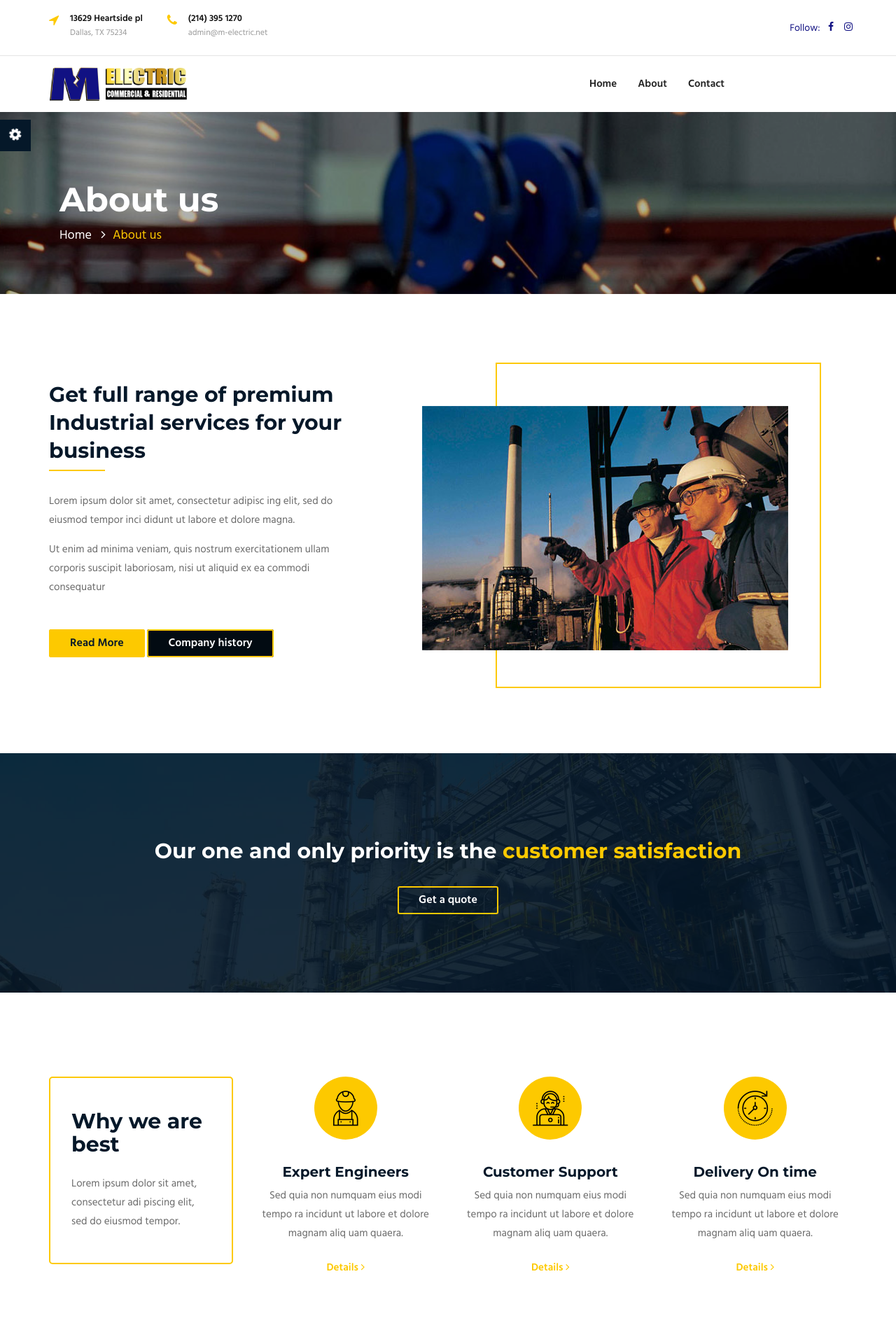
After one commit to PaulCabeza/m-electric-website, a Django app: page /about/ in a window 1280 px wide. The commit adds this page. Shown: the top 1920 px of the page at 70% size. Run offline with Django 3.2, Linux system fonts and the light colour scheme; some libraries are stand-ins or nearby versions.

Commit message:
updated links on index and adding about page

```diff
--- /dev/null
+++ b/website/templates/about.html
@@ -0,0 +1,295 @@
+{% extends 'base.html' %}
+{% load static %}
+{% block content %}
+
+
+        <!-- start page-title -->
+        <section class="page-title">
+            <div class="container">
+                <div class="row">
+                    <div class="col col-xs-12">
+                        <h2>About us</h2>
+                        <ol class="breadcrumb">
+                            <li><a href="index-2.html">Home</a></li>
+                            <li>About us</li>
+                        </ol>
+                    </div>
+                </div> <!-- end row -->
+            </div> <!-- end container -->
+        </section>
+        <!-- end page-title -->
+
+
+        <!-- start offer -->
+        <section class="section-padding offer-section">
+            <div class="container">
+                <div class="row">
+                    <div class="col col-md-5">
+                        <div class="section-title-s3">
+                            <h2>Get full range of premium Industrial services for your business</h2>
+                        </div>
+                        <div class="offer-text">
+                            <p>Lorem ipsum dolor sit amet, consectetur adipisc ing elit, sed do eiusmod tempor inci didunt ut labore et dolore magna.</p>
+                            <p>Ut enim ad minima veniam, quis nostrum exercitationem ullam corporis suscipit laboriosam, nisi ut aliquid ex ea commodi consequatur</p>
+                            <a href="#" class="theme-btn read-more">Read More</a>
+                            <a href="#" class="theme-btn-s2 read-more">Company history</a>
+                        </div>
+                    </div>
+                    <div class="col col-md-7">
+                        <div class="offer-pic">
+                            <img src="assets/images/offer-pic.jpg" alt>
+                        </div>
+                    </div>
+                </div> <!-- end row -->
+            </div> <!-- end container -->
+        </section>
+        <!-- end offer -->
+
+
+        <!-- start cta -->
+        <section class="cta section-padding parallax" data-bg-image="assets/images/cta-bg.jpg">
+            <div class="container">
+                <div class="row">
+                    <div class="col col-xs-12">
+                        <h2>Our one and only priority is the <span>customer satisfaction</span></h2>
+                        <a href="#" class="theme-btn-s5">Get a quote</a>
+                    </div>
+                </div>
+            </div> <!-- end container -->
+        </section>
+        <!-- end cta -->
+
+
+        <!-- start features -->
+        <section class="features section-padding">
+            <div class="container">
+                <div class="row">
+                    <div class="col col-md-3">
+                        <div class="features-title">
+                            <h2>Why we are best</h2>
+                            <p>Lorem ipsum dolor sit amet, consectetur adi piscing elit, sed do eiusmod tempor.</p>
+                        </div>
+                    </div>
+                    <div class="col col-md-3 col-sm-4">
+                        <div class="feature-grid">
+                            <div class="icon">
+                                <i class="fi flaticon-people"></i>
+                            </div>
+                            <div class="details">
+                                <h3>Expert Engineers</h3>
+                                <p>Sed quia non numquam eius modi tempo ra incidunt ut labore et dolore magnam aliq uam quaera.</p>
+                                <a href="#" class="more">Details <i class="fa fa-angle-right"></i></a>
+                            </div>
+                        </div>
+                    </div>
+                    <div class="col col-md-3 col-sm-4">
+                        <div class="feature-grid">
+                            <div class="icon">
+                                <i class="fi flaticon-support"></i>
+                            </div>
+                            <div class="details">
+                                <h3>Customer Support</h3>
+                                <p>Sed quia non numquam eius modi tempo ra incidunt ut labore et dolore magnam aliq uam quaera.</p>
+                                <a href="#" class="more">Details <i class="fa fa-angle-right"></i></a>
+                            </div>
+                        </div>
+                    </div>
+                    <div class="col col-md-3 col-sm-4">
+                        <div class="feature-grid">
+                            <div class="icon">
+                                <i class="fi flaticon-time-passing"></i>
+                            </div>
+                            <div class="details">
+                                <h3>Delivery On time</h3>
+                                <p>Sed quia non numquam eius modi tempo ra incidunt ut labore et dolore magnam aliq uam quaera.</p>
+                                <a href="#" class="more">Details <i class="fa fa-angle-right"></i></a>
+                            </div>
+                        </div>
+                    </div>
+                </div>
+            </div> <!-- end container -->
+        </section>
+        <!-- end features -->
+
+
+        <!-- start our-team -->
+        <section class="our-team our-team-bg section-padding">
+            <div class="container">
+                <div class="row">
+                    <div class="col col-md-8 col-md-offset-2">
+                        <div class="section-title-s5">
+                            <h2>Our team</h2>
+                            <p>Sed ut perspiciatis unde omnis iste natus error sit voluptatem accusantium doloremque laudantium, totam rem aperiam, eaque ipsa quae ab illo inventore</p>
+                        </div>
+                    </div>
+                </div> <!-- end row -->
+
+                <div class="row">
+                    <div class="col col-lg-10 col-lg-offset-1">
+                        <div class="team-slider team-grids">
+                            <div class="team-grid">
+                                <div class="member-pic-social square-hover-effect-parent">
+                                    <div class="square-hover-effect">
+                                        <span class="hover-1"></span>
+                                        <span class="hover-2"></span>
+                                        <span class="hover-3"></span>
+                                        <span class="hover-4"></span>
+                                    </div>
+                                    <div class="member-pic">
+                                        <img src="assets/images/team/img-1.jpg" alt>
+                                    </div>
+                                    <div class="social">
+                                        <ul class="social-links">
+                                            <li><a href="#"><i class="fa fa-facebook"></i></a></li>
+                                            <li><a href="#"><i class="fa fa-twitter"></i></a></li>
+                                            <li><a href="#"><i class="fa fa-linkedin"></i></a></li>
+                                        </ul>
+                                    </div>
+                                </div>
+                                <div class="member-info">
+                                    <h3>Malcolm Marshall</h3>
+                                    <p>Director of the board</p>
+                                </div>
+                            </div>
+                            <div class="team-grid">
+                                <div class="member-pic-social square-hover-effect-parent">
+                                    <div class="square-hover-effect">
+                                        <span class="hover-1"></span>
+                                        <span class="hover-2"></span>
+                                        <span class="hover-3"></span>
+                                        <span class="hover-4"></span>
+                                    </div>
+                                    <div class="member-pic">
+                                        <img src="assets/images/team/img-2.jpg" alt>
+                                    </div>
+                                    <div class="social">
+                                        <ul class="social-links">
+                                            <li><a href="#"><i class="fa fa-facebook"></i></a></li>
+                                            <li><a href="#"><i class="fa fa-twitter"></i></a></li>
+                                            <li><a href="#"><i class="fa fa-linkedin"></i></a></li>
+                                        </ul>
+                                    </div>
+                                </div>
+                                <div class="member-info">
+                                    <h3>Stephen King</h3>
+                                    <p>Director of the board</p>
+                                </div>
+                            </div>
+                            <div class="team-grid">
+                                <div class="member-pic-social square-hover-effect-parent">
+                                    <div class="square-hover-effect">
+                                        <span class="hover-1"></span>
+                                        <span class="hover-2"></span>
+                                        <span class="hover-3"></span>
+                                        <span class="hover-4"></span>
+                                    </div>
+                                    <div class="member-pic">
+                                        <img src="assets/images/team/img-3.jpg" alt>
+                                    </div>
+                                    <div class="social">
+                                        <ul class="social-links">
+                                            <li><a href="#"><i class="fa fa-facebook"></i></a></li>
+                                            <li><a href="#"><i class="fa fa-twitter"></i></a></li>
+                                            <li><a href="#"><i class="fa fa-linkedin"></i></a></li>
+                                        </ul>
+                                    </div>
+                                </div>
+                                <div class="member-info">
+                                    <h3>Michelle Conroy</h3>
+                                    <p>Director of the board</p>
+                                </div>
+                            </div>
+                            <div class="team-grid">
+                                <div class="member-pic-social square-hover-effect-parent">
+                                    <div class="square-hover-effect">
+                                        <span class="hover-1"></span>
+                                        <span class="hover-2"></span>
+                                        <span class="hover-3"></span>
+                                        <span class="hover-4"></span>
+                                    </div>
+                                    <div class="member-pic">
+                                        <img src="assets/images/team/img-1.jpg" alt>
+                                    </div>
+                                    <div class="social">
+                                        <ul class="social-links">
+                                            <li><a href="#"><i class="fa fa-facebook"></i></a></li>
+                                            <li><a href="#"><i class="fa fa-twitter"></i></a></li>
+                                            <li><a href="#"><i class="fa fa-linkedin"></i></a></li>
+                                        </ul>
+                                    </div>
+                                </div>
+                                <div class="member-info">
+                                    <h3>Malcolm Marshall</h3>
+                                    <p>Director of the board</p>
+                                </div>
+                            </div>
+                        </div>
+                    </div>
+                </div>
+
+            </div> <!-- end container -->
+        </section>
+        <!-- end our-team -->
+
+
+        <!-- start fun-fact -->
+        <section class="fun-fact">
+            <div class="container">
+                <div class="row start-count">
+                    <div class="col col-sm-4">
+                        <div class="grid">
+                            <h3><span class="counter" data-count="1200">00</span><span>+</span></h3>
+                            <span class="fact-title">Projects</span>
+                            <p>inventore veritatis et quasi architecto beatae vitae dicta sunt explicabo. Nemo enim ipsam</p>
+                        </div>
+                    </div>
+                    <div class="col col-sm-4">
+                        <div class="grid">
+                            <h3><span class="counter" data-count="800">00</span><span>+</span></h3>
+                            <span class="fact-title">Clients</span>
+                            <p>inventore veritatis et quasi architecto beatae vitae dicta sunt explicabo. Nemo enim ipsam</p>
+                        </div>
+                    </div>
+                    <div class="col col-sm-4">
+                        <div class="grid">
+                            <h3><span class="counter" data-count="99.5">00</span><span>%</span></h3>
+                            <span class="fact-title">satisfaction</span>
+                            <p>inventore veritatis et quasi architecto beatae vitae dicta sunt explicabo. Nemo enim ipsam</p>
+                        </div>
+                    </div>
+                </div>
+            </div> <!-- end container -->
+        </section>
+        <!-- end fun-fact -->
+
+
+        <!-- start partners
+        <section class="section-padding partners partners-bg">
+            <h2 class="hidden">Partners</h2>
+            <div class="container">
+                <div class="row">
+                    <div class="col col-xs-12">
+                        <div class="partners-slider">
+                            <div class="grid">
+                                <img src="assets/images/partners/img-1.png" alt>
+                            </div>
+                            <div class="grid">
+                                <img src="assets/images/partners/img-2.png" alt>
+                            </div>
+                            <div class="grid">
+                                <img src="assets/images/partners/img-3.png" alt>
+                            </div>
+                            <div class="grid">
+                                <img src="assets/images/partners/img-4.png" alt>
+                            </div>
+                            <div class="grid">
+                                <img src="assets/images/partners/img-2.png" alt>
+                            </div>
+                        </div>
+                    </div>
+                </div>
+            </div>
+        </section>
+        end partners -->
+
+{% endblock %}
--- a/website/templates/base.html
+++ b/website/templates/base.html
@@ -121,8 +121,8 @@
                         <button class="close-navbar"><i class="fa fa-close"></i></button>
                         <ul class="nav navbar-nav">
                             <li><a href="{% url 'home' %}">Home</a></li>
-                            <li><a href="about.html">About</a></li>
-                            <li><a href="services.html">Services</a></li>
+                            <!-- <li><a href="#">Services</a></li> -->
+                            <li><a href="{% url 'about' %}">About</a></li>
                             <!-- <li><a href="projects.html">Projects</a></li> -->
                             <li><a href="{% url 'contact' %}">Contact</a></li>
                         </ul>
@@ -178,8 +178,8 @@
                                 <h3>Navigation</h3>
                                 <ul>
                                     <li><a href="{% url 'home' %}">Home</a></li>
-                                    <li><a href="#">About</a></li>
-                                    <li><a href="#">Services</a></li>
+                                    <li><a href="{% url 'about'  %}">About</a></li>
+                                    <!-- <li><a href="#">Services</a></li> -->
                                     <li><a href="{% url 'contact' %}">Contact Us</a></li>
                                 </ul>
                             </div>
--- a/website/templates/home.html
+++ b/website/templates/home.html
@@ -14,7 +14,7 @@
                         <p>17 years of experience and a solid reputation based on our quality guarantee us.</p>
                         <div class="btns">
                             <!-- <a href="#" class="theme-btn">Services</a> -->
-                            <a href="#" class="theme-btn-s2">Contact</a>
+                            <a href="{% url 'contact' %}" class="theme-btn-s2">Contact</a>
                         </div>
                     </div>
                 </div>
@@ -30,7 +30,7 @@
                         <p>Our quality and experience at your service.</p>
                         <div class="btns">
                             <!-- <a href="#" class="theme-btn">Services</a> -->
-                            <a href="#" class="theme-btn-s2">Contact</a>
+                            <a href="{% url 'contact' %}" class="theme-btn-s2">Contact</a>
                         </div>
                     </div>
                 </div>
@@ -46,7 +46,7 @@
                         <p>We know you deserve the best service, and we know how to give it to you.</p>
                         <div class="btns">
                             <!-- <a href="#" class="theme-btn">Services</a> -->
-                            <a href="#" class="theme-btn-s2">Contact</a>
+                            <a href="{% url 'contact' %}" class="theme-btn-s2">Contact</a>
                         </div>
                     </div>
                 </div>
--- a/website/url.py
+++ b/website/url.py
@@ -4,4 +4,5 @@ from . import views
 urlpatterns = [
     path('', views.home, name='home'),
     path('contact/', views.contact, name='contact'),
+    path('about/', views.about, name='about')
 ]
--- a/website/views.py
+++ b/website/views.py
@@ -5,6 +5,9 @@ from django.core.mail import send_mail
 
 def home(request):
 	return render(request, 'home.html', {})
+
+def about(request):
+	return render(request, 'about.html', {})
 
 def contact(request):
 	if request.method == 'POST':
```
